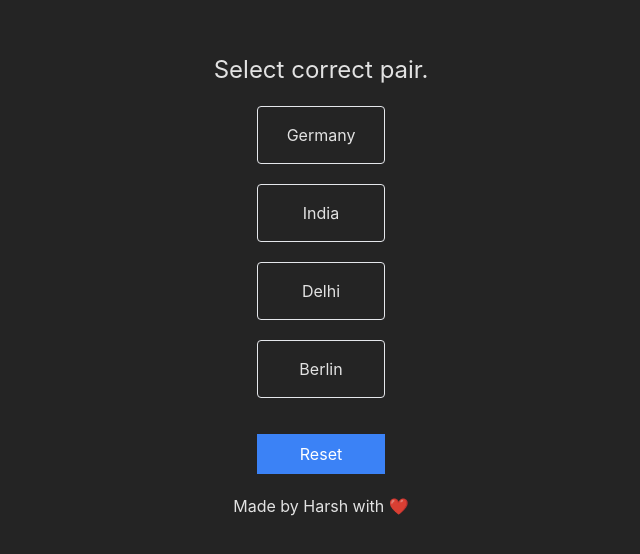
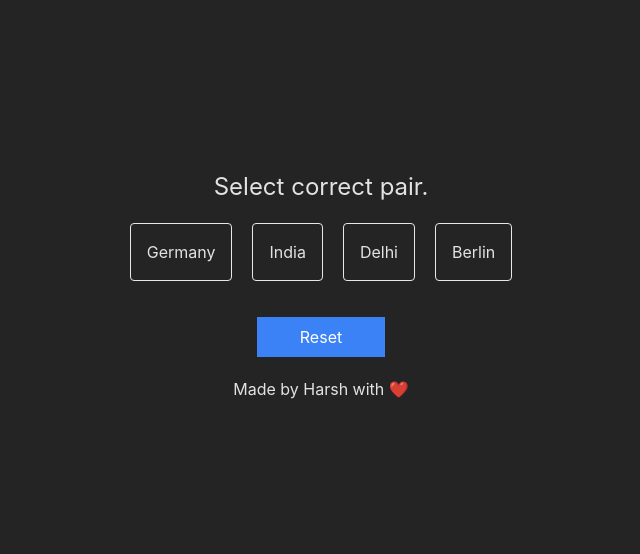
Before and after one commit to Harsh244007/country-game, a Preact app: page / in a window 1280 px wide. Shown: the part 104-658 px from the top of the page, without its empty margins (319-959 px from the left). Built offline with nearby package versions, Linux system fonts and the light colour scheme.

Commit message:
Update app.tsx

```diff
--- a/src/app.tsx
+++ b/src/app.tsx
@@ -63,7 +63,8 @@ const CountryCapitalGame: FunctionComponent<{
   setShowItems(updatedItems);
 };
   return (
-    <div className="flex flex-col flex-wrap gap-5 justify-around align-center">
+    <>
+    <div className="flex  flex-wrap gap-5 justify-around align-center">
       {showItems.length != 0 ? (
         showItems.map((e, i) => {
           return (
@@ -83,13 +84,15 @@ const CountryCapitalGame: FunctionComponent<{
       ) : (
         <p>Congrats you nailed it</p>
       )}
-      <button
+
+    </div>
+           <button
   onClick={handleReset}
   className="w-32 h-10 bg-blue-500 text-white mt-4"
 >
   Reset
 </button>
-    </div>
+      </>
   );
 };
 
```
